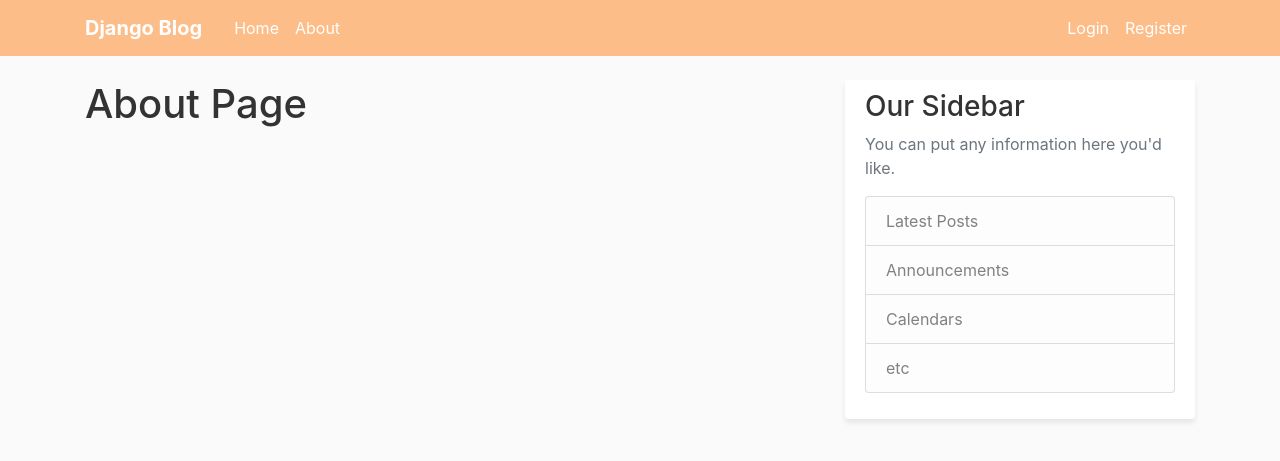
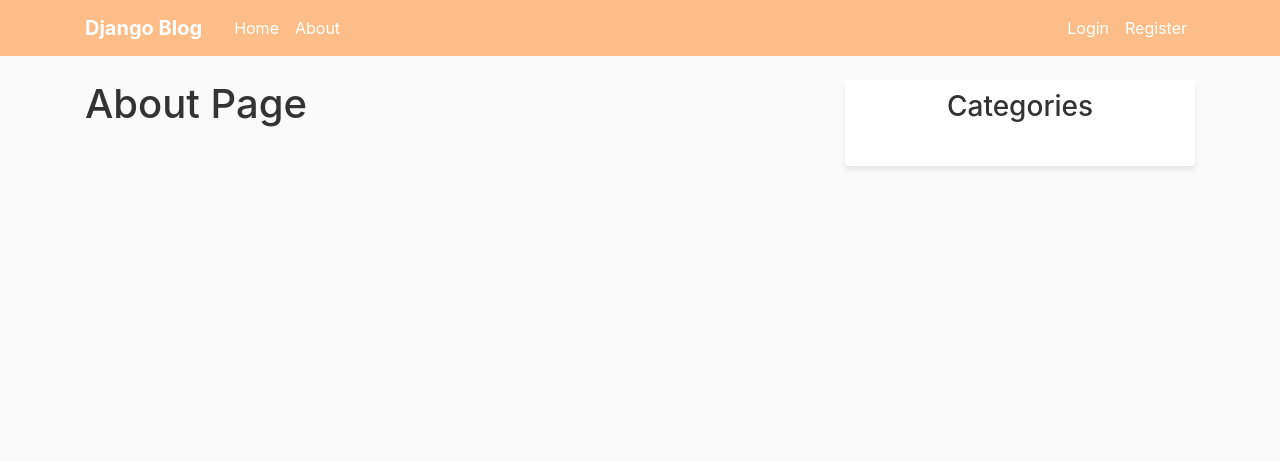
Before and after one commit to thuynguyen650/django-blog, a Django app: page /about/ in a window 1280 px wide. Shown: the top 461 px of the page. Run offline with Django 4.2, Linux system fonts and the light colour scheme; some libraries are stand-ins or nearby versions.

Commit message:
handle categories

```diff
--- a/blog/admin.py
+++ b/blog/admin.py
@@ -1,4 +1,6 @@
 from django.contrib import admin
-from .models import Post
+from .models import *
 # Register your models here.
 admin.site.register(Post)
+admin.site.register(Category)
+admin.site.register(Comment)
--- a/blog/static/blog/main.css
+++ b/blog/static/blog/main.css
@@ -59,6 +59,7 @@
 
   .article-metadata a {
     color: #FCBD88;
+    font-weight: 700;
   }
 
   .article-metadata a:hover {
@@ -108,3 +109,8 @@
   .btn-info:active {
     box-shadow: none!important;
   }
+
+.list-group-item a {
+  color: #FCBD88;
+  font-weight: 500;
+}
--- a/blog/templates/blog/base.html
+++ b/blog/templates/blog/base.html
@@ -58,13 +58,11 @@
           </div>
           <div class="col-md-4">
             <div class="content-section rounded">
-              <h3>Our Sidebar</h3>
-              <p class='text-muted'>You can put any information here you'd like.
+              <h3 class="mb-3 text-center">Categories</h3>
                 <ul class="list-group">
-                  <li class="list-group-item list-group-item-light">Latest Posts</li>
-                  <li class="list-group-item list-group-item-light">Announcements</li>
-                  <li class="list-group-item list-group-item-light">Calendars</li>
-                  <li class="list-group-item list-group-item-light">etc</li>
+                  {% for category in categories %}
+                  <li class="list-group-item list-group-item-light"><a href="{% url 'category-posts' category.title %}">{{ category.title|capfirst }}</a></li>
+                  {% endfor %}
                 </ul>
               </p>
             </div>
--- a/blog/urls.py
+++ b/blog/urls.py
@@ -1,6 +1,6 @@
 from django.urls import path
 from . import views
-from .views import HomeListView, PostDetailView, PostCreateView, PostUpdateView, PostDeleteView, UserHomeListView
+from .views import HomeListView, PostDetailView, PostCreateView, PostUpdateView, PostDeleteView, UserHomeListView, CategoryListView
 
 urlpatterns = [
     path('', HomeListView.as_view(), name='blog-home'),
@@ -9,5 +9,8 @@
     path('post/<int:pk>/update/', PostUpdateView.as_view(), name='post-update'),
     path('post/<int:pk>/delete/', PostDeleteView.as_view(), name='post-delete'),
     path('post/new/', PostCreateView.as_view(), name='post-create'),
+
+    path('category/<str:category>/', CategoryListView.as_view(), name='category-posts'),
+
     path('about/', views.about, name='blog-about'),
 ]
--- a/blog/views.py
+++ b/blog/views.py
@@ -1,7 +1,8 @@
+from re import template
 from django.db.models import fields
 from django.shortcuts import get_object_or_404, render
 from django.views.generic.edit import UpdateView
-from .models import Post
+from .models import Post, Category
 from django.views.generic import ListView, DetailView, CreateView, UpdateView, DeleteView
 from django.contrib.auth.mixins import LoginRequiredMixin, UserPassesTestMixin
 from django.contrib.auth.models import User
@@ -14,13 +15,27 @@
     ordering = ['-created_at']
     paginate_by = 5
 
+    def get_context_data(self, **kwargs):
+        context = super().get_context_data(**kwargs)
+        context['categories'] = Category.objects.all()
+        return context
+
+class CategoryListView(ListView):
+    model = Post
+    template_name = 'blog/home.html'
+    context_object_name = 'posts'
+
+    def get_queryset(self):
+        category = get_object_or_404(Category, title=self.kwargs.get('category'))
+        return Post.objects.filter(category=category)
+
 class UserHomeListView(ListView):
     model = Post
     template_name = 'blog/user_posts.html'
     context_object_name = 'posts'
     paginate_by = 5
 
-    #override the get_query_set method
+    #override the get_queryset method
     def get_queryset(self):
         user = get_object_or_404(User, username=self.kwargs.get('username'))
         return Post.objects.filter(author=user).order_by('-created_at')
```
Also changed, not shown: blog/models.py (+7 -7 lines), blog/templates/blog/home.html (+4 -3 lines), blog/migrations/0003_post_category.py (added), blog/migrations/0004_delete_postcategory.py (added), db.sqlite3.
